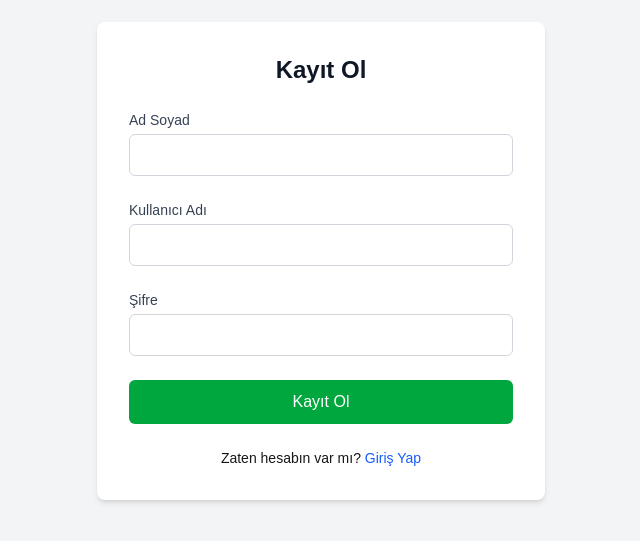
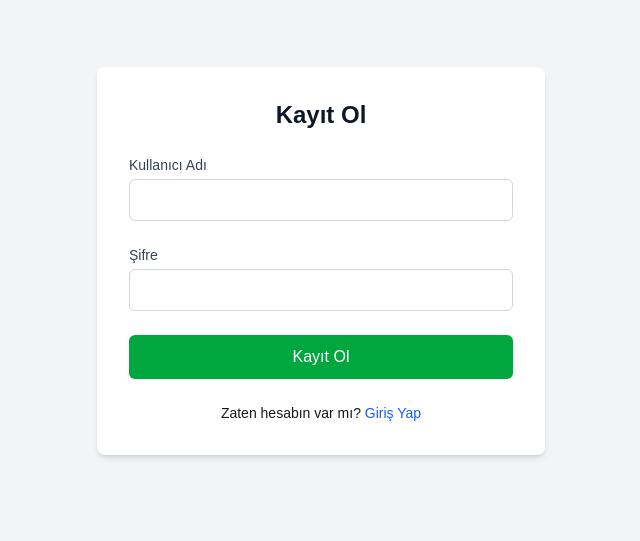
Before and after one commit to MelosRoad/mesai-takip, a Next.js app: page /register in a window 1280 px wide. Shown: the part 139-680 px from the top of the page, without its empty margins (319-959 px from the left). Built offline with nearby package versions, Linux system fonts and the light colour scheme.

Commit message:
Kayit sayfasi ve UI duzeltmeleri

```diff
--- a/src/app/register/page.tsx
+++ b/src/app/register/page.tsx
@@ -6,7 +6,6 @@
 
 export default function RegisterPage() {
     const router = useRouter()
-    const [name, setName] = useState("")
     const [username, setUsername] = useState("")
     const [password, setPassword] = useState("")
     const [error, setError] = useState("")
@@ -21,7 +20,7 @@
             const res = await fetch("/api/register", {
                 method: "POST",
                 headers: { "Content-Type": "application/json" },
-                body: JSON.stringify({ name, username, password }),
+                body: JSON.stringify({ username, password }),
             })
 
             const data = await res.json()
@@ -51,18 +50,6 @@
                     </div>
                 )}
                 <form onSubmit={handleSubmit} className="space-y-6">
-                    <div>
-                        <label className="block text-sm font-medium text-gray-700">
-                            Ad Soyad
-                        </label>
-                        <input
-                            type="text"
-                            value={name}
-                            onChange={(e) => setName(e.target.value)}
-                            className="w-full px-4 py-2 mt-1 border border-gray-300 rounded-md focus:outline-none focus:ring-2 focus:ring-blue-500 text-gray-900"
-                            required
-                        />
-                    </div>
                     <div>
                         <label className="block text-sm font-medium text-gray-700">
                             Kullanıcı Adı
```
